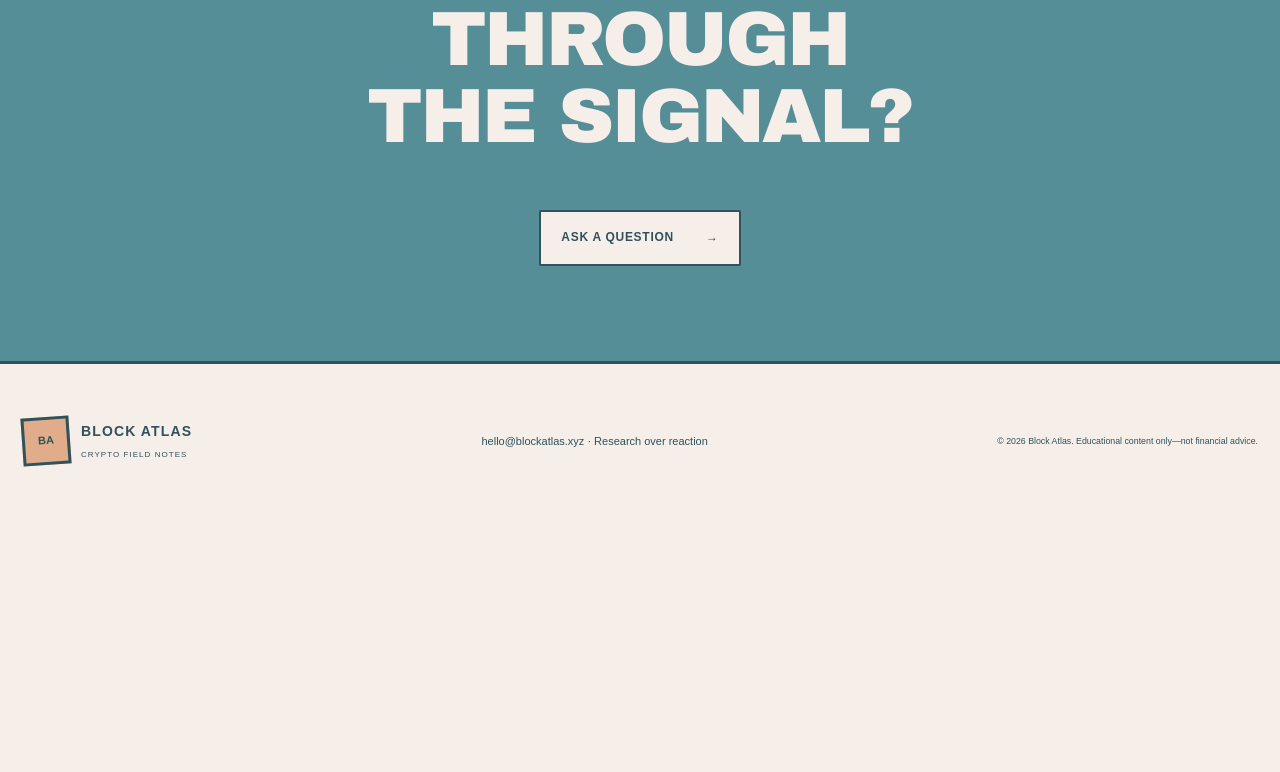
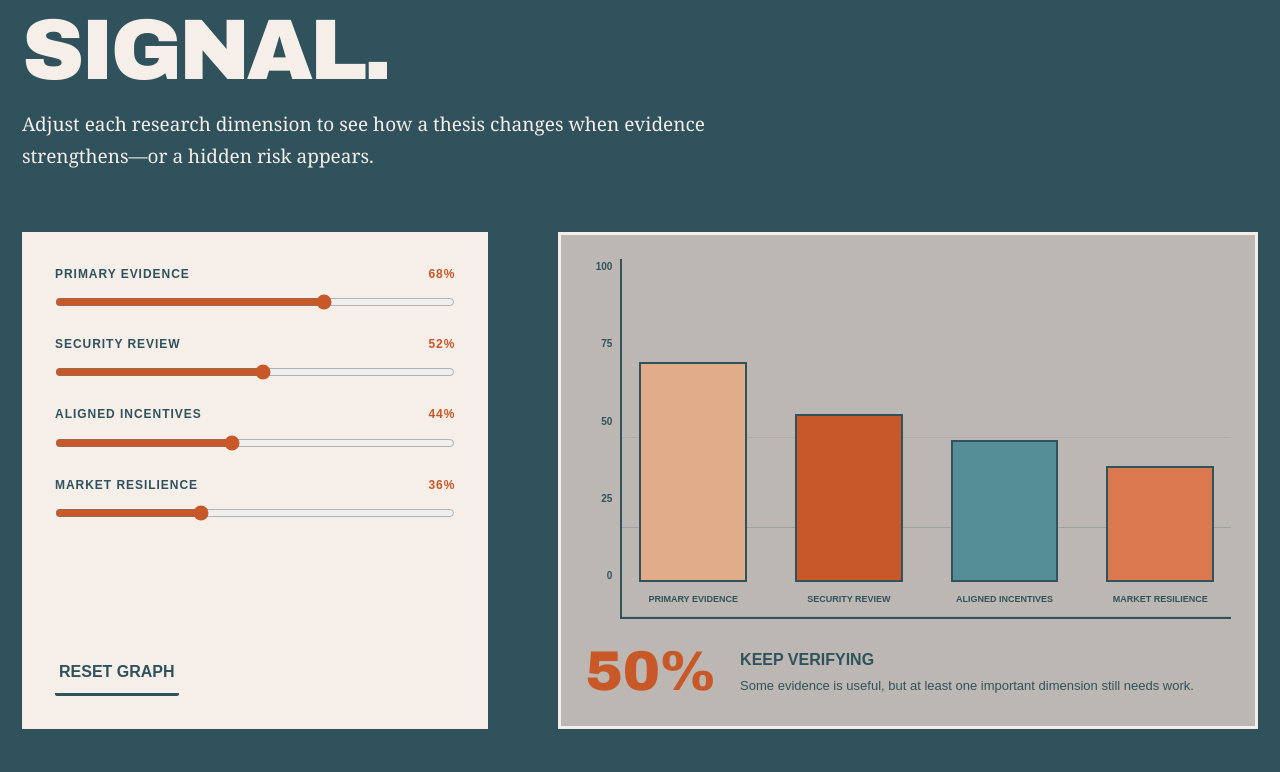
Before and after one commit to mara2360/realtor-ai-assistant, a Next.js app: page /method in a window 1280 px wide. Shown: the part 1768-2540 px from the top of the page. Before the commit the page ends 2287 px from the top, so only its background shows below. Built offline with nearby package versions, Linux system fonts and the light colour scheme.

Commit message:
Add interactive research graph to method page

```diff
--- a/app/globals.css
+++ b/app/globals.css
@@ -109,3 +109,30 @@ footer>small{max-width:none;white-space:nowrap}
 .signal-result p{max-width:820px}
 .signal-result .text-button{color:var(--cream);border-color:var(--cream)}
 @media(max-width:900px){.scenario-list{grid-template-columns:1fr}.signal-check-head{align-items:flex-start;flex-direction:column}.signal-check{padding:70px 0}.scenario-list h3{font-size:21px}}
+
+/* Method research graph */
+.method-graph{padding:100px 0;background:var(--ink);color:var(--cream);border-top:var(--line)}
+.method-graph-head{max-width:860px}
+.method-graph-head .eyebrow{color:var(--ink)}
+.method-graph-head h2{margin:28px 0 18px;font:900 clamp(50px,7vw,86px)/.95 Arial Black,Arial,sans-serif;letter-spacing:-.04em;text-transform:uppercase}
+.method-graph-head>p:last-child{max-width:760px;font:19px/1.65 Georgia,serif}
+.method-graph-grid{display:grid;grid-template-columns:.8fr 1.2fr;gap:70px;margin-top:60px;align-items:stretch}
+.graph-controls{display:flex;flex-direction:column;gap:25px;padding:30px;background:var(--cream);color:var(--ink);border:3px solid var(--cream)}
+.graph-control{display:grid;gap:10px}
+.graph-control label{display:flex;justify-content:space-between;gap:20px;font-size:12px;font-weight:900;letter-spacing:.08em;text-transform:uppercase}
+.graph-control output{color:var(--red)}
+.graph-control input{width:100%;accent-color:var(--red);cursor:pointer}
+.graph-controls .text-button{align-self:flex-start;margin-top:auto;cursor:pointer}
+.graph-panel{display:grid;grid-template-columns:35px 1fr;grid-template-rows:360px auto;background:var(--paper);color:var(--ink);border:3px solid var(--cream);padding:24px}
+.graph-scale{display:flex;flex-direction:column;justify-content:space-between;align-items:flex-end;padding:0 8px 35px 0;font-size:10px;font-weight:800}
+.graph-bars{display:grid;grid-template-columns:repeat(4,1fr);gap:14px;border-left:2px solid var(--ink);border-bottom:2px solid var(--ink);background:repeating-linear-gradient(to bottom,transparent 0,transparent calc(25% - 1px),rgba(48,82,92,.22) 25%)}
+.graph-column{display:grid;grid-template-rows:1fr 35px;align-items:end;min-width:0}
+.graph-bar{height:100%;display:flex;align-items:flex-end;justify-content:center;padding:0 12%}
+.graph-bar i{display:block;width:100%;min-height:2px;border:2px solid var(--ink);transition:height .2s ease}
+.graph-column>span{align-self:center;font-size:9px;font-weight:900;line-height:1.2;text-align:center;text-transform:uppercase}
+.graph-reading{grid-column:1/-1;display:flex;align-items:center;gap:24px;padding-top:22px}
+.graph-reading>strong{font:900 56px Arial Black,Arial,sans-serif;color:var(--red)}
+.graph-reading b{text-transform:uppercase}
+.graph-reading p{margin:4px 0 0;font-size:13px;line-height:1.45}
+@media(max-width:900px){.method-graph{padding:70px 0}.method-graph-grid{grid-template-columns:1fr;gap:30px}.graph-panel{grid-template-rows:300px auto}.graph-reading{align-items:flex-start;flex-direction:column;gap:4px}}
+@media(max-width:500px){.graph-panel{padding:14px;grid-template-columns:28px 1fr}.graph-bars{gap:6px}.graph-bar{padding:0 5%}.graph-column>span{font-size:8px}.graph-reading>strong{font-size:44px}}
--- /dev/null
+++ b/app/method/MethodGraph.tsx
@@ -0,0 +1,43 @@
+"use client";
+
+import { useState } from "react";
+
+const dimensions = [
+  { key: "evidence", label: "Primary evidence", color: "var(--acid)" },
+  { key: "security", label: "Security review", color: "var(--red)" },
+  { key: "incentives", label: "Aligned incentives", color: "var(--blue)" },
+  { key: "liquidity", label: "Market resilience", color: "var(--coral)" },
+] as const;
+
+type Values = Record<(typeof dimensions)[number]["key"], number>;
+
+export default function MethodGraph() {
+  const [values, setValues] = useState<Values>({ evidence: 68, security: 52, incentives: 44, liquidity: 36 });
+  const score = Math.round(Object.values(values).reduce((total, value) => total + value, 0) / dimensions.length);
+  const reading = score >= 75 ? "Strong signal" : score >= 50 ? "Keep verifying" : "High uncertainty";
+  const explanation = score >= 75 ? "The research case is supported across several independent dimensions." : score >= 50 ? "Some evidence is useful, but at least one important dimension still needs work." : "The current case depends on too many weak or unverified assumptions.";
+
+  function update(key: keyof Values, value: number) { setValues((current) => ({ ...current, [key]: value })); }
+
+  return (
+    <section className="method-graph" aria-labelledby="method-graph-title">
+      <div className="shell">
+        <div className="method-graph-head"><p className="eyebrow">Interactive research map</p><h2 id="method-graph-title">Build the signal.</h2><p>Adjust each research dimension to see how a thesis changes when evidence strengthens—or a hidden risk appears.</p></div>
+        <div className="method-graph-grid">
+          <div className="graph-controls">
+            {dimensions.map((dimension) => <div className="graph-control" key={dimension.key}>
+              <label htmlFor={`range-${dimension.key}`}><span>{dimension.label}</span><output>{values[dimension.key]}%</output></label>
+              <input id={`range-${dimension.key}`} type="range" min="0" max="100" step="1" value={values[dimension.key]} onChange={(event) => update(dimension.key, Number(event.target.value))} />
+            </div>)}
+            <button type="button" className="text-button" onClick={() => setValues({ evidence: 68, security: 52, incentives: 44, liquidity: 36 })}>Reset graph</button>
+          </div>
+          <div className="graph-panel" role="img" aria-label={`Research signal graph. Overall score ${score} percent. ${reading}.`}>
+            <div className="graph-scale" aria-hidden="true"><span>100</span><span>75</span><span>50</span><span>25</span><span>0</span></div>
+            <div className="graph-bars" aria-hidden="true">{dimensions.map((dimension) => <div className="graph-column" key={dimension.key}><div className="graph-bar"><i style={{ height: `${values[dimension.key]}%`, background: dimension.color }} /></div><span>{dimension.label}</span></div>)}</div>
+            <div className="graph-reading" aria-live="polite"><strong>{score}%</strong><div><b>{reading}</b><p>{explanation}</p></div></div>
+          </div>
+        </div>
+      </div>
+    </section>
+  );
+}
--- a/app/method/page.tsx
+++ b/app/method/page.tsx
@@ -1,6 +1,7 @@
 import AtlasPage from "../_components/AtlasPage";
+import MethodGraph from "./MethodGraph";
 export default function MethodPage() { return <AtlasPage eyebrow="The Block Atlas method" title="Research without the rush." intro="A repeatable way to separate durable signals from urgency, tribal narratives, and price-driven certainty." cta="Ask a question" ctaHref="/contact" ctaHeading="Still sorting through the signal?" features={[
   { label: "Start", title: "Understand the why", copy: "Name the problem a network claims to solve, who benefits, and why a decentralized system is useful before looking at price." },
   { label: "Trace", title: "Map the risk", copy: "Follow custody, code, liquidity, governance, and incentive risks. Every convenience introduces a tradeoff worth naming." },
   { label: "Verify", title: "Check the signal", copy: "Prefer primary documentation, transparent data, and patient observation over screenshots, slogans, and anonymous certainty." },
-]} />; }
+]}><MethodGraph /></AtlasPage>; }
```
